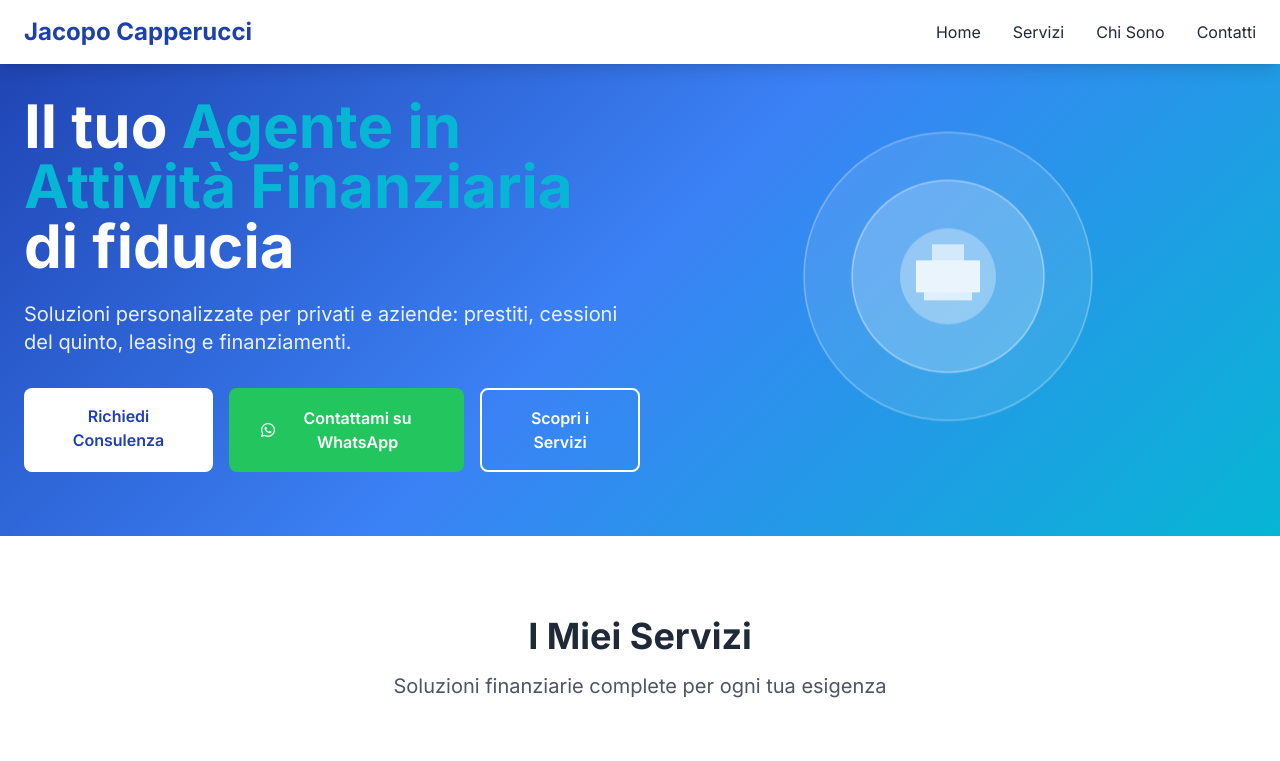
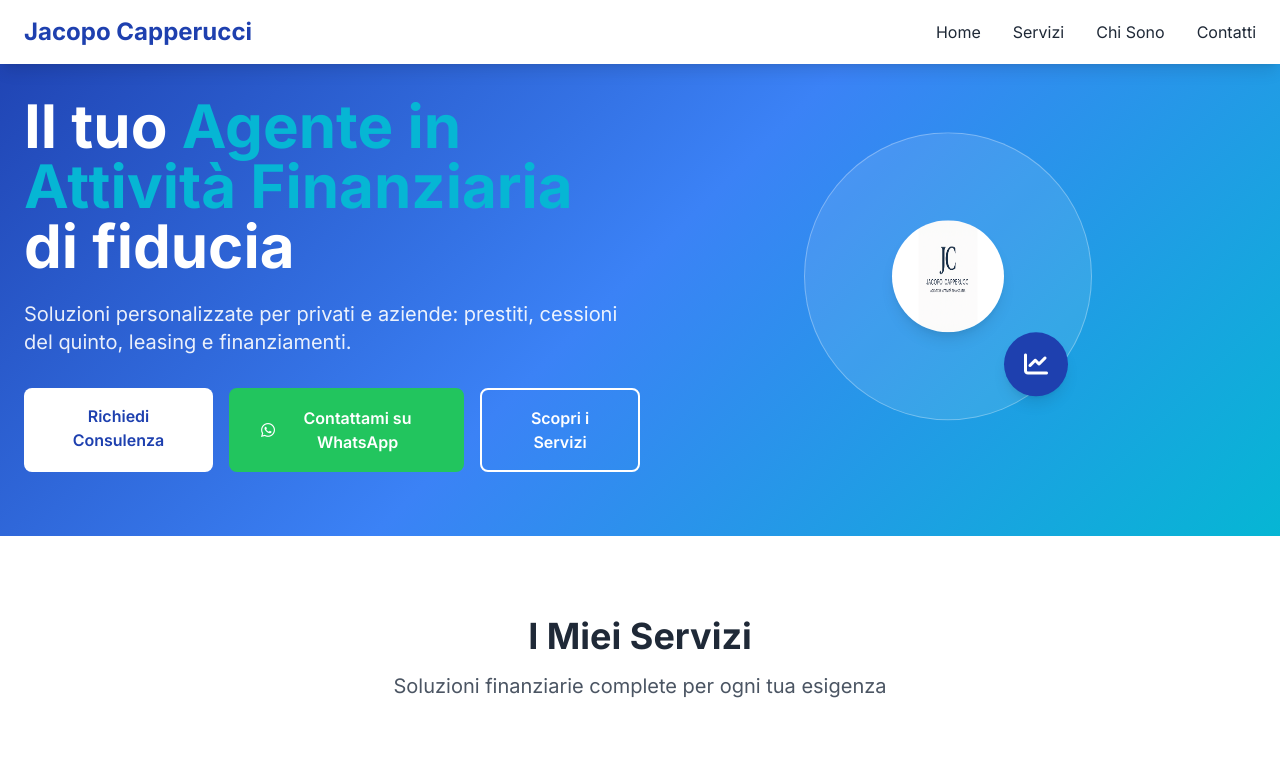
Before and after one commit to jcapperucci/jacopocapperucci, a plain HTML site: page index.html in a window 1280 px wide. Shown: the top 761 px of the page. Drawn offline with nearby package versions, Linux system fonts and the light colour scheme.

Commit message:
Update index.html

```diff
--- a/index.html
+++ b/index.html
@@ -105,16 +105,20 @@
                     </div>
                 </div>
                 <div class="lg:w-1/2 mt-12 lg:mt-0 flex justify-center">
-                    <div class="floating">
-                        <svg class="w-80 h-80" viewBox="0 0 400 400" fill="none">
-                            <circle cx="200" cy="200" r="180" fill="rgba(255,255,255,0.1)" stroke="rgba(255,255,255,0.3)" stroke-width="2"/>
-                            <circle cx="200" cy="200" r="120" fill="rgba(255,255,255,0.2)" stroke="rgba(255,255,255,0.4)" stroke-width="2"/>
-                            <circle cx="200" cy="200" r="60" fill="rgba(255,255,255,0.3)"/>
-                            <path d="M160 180h80v40h-80z" fill="white" opacity="0.8"/>
-                            <path d="M180 160h40v20h-40z" fill="white" opacity="0.6"/>
-                            <path d="M170 220h60v10h-60z" fill="white" opacity="0.7"/>
-                        </svg>
-                    </div>
+                    <div class="floating relative w-72 h-72 mx-auto">
+    <!-- Cerchio sfondo -->
+    <div class="absolute inset-0 rounded-full bg-white/10 border border-white/30"></div>
+
+    <!-- Monogramma -->
+    <div class="absolute inset-0 flex items-center justify-center">
+        <img src="logo-social.png" alt="Jacopo Capperucci - Logo" class="w-28 h-28 rounded-full shadow-lg">
+    </div>
+
+    <!-- Icona finanza -->
+    <div class="absolute bottom-6 right-6 w-16 h-16 bg-primary rounded-full flex items-center justify-center shadow-lg">
+        <i class="fas fa-chart-line text-white text-2xl"></i>
+    </div>
+</div>
                 </div>
             </div>
         </div>
```
